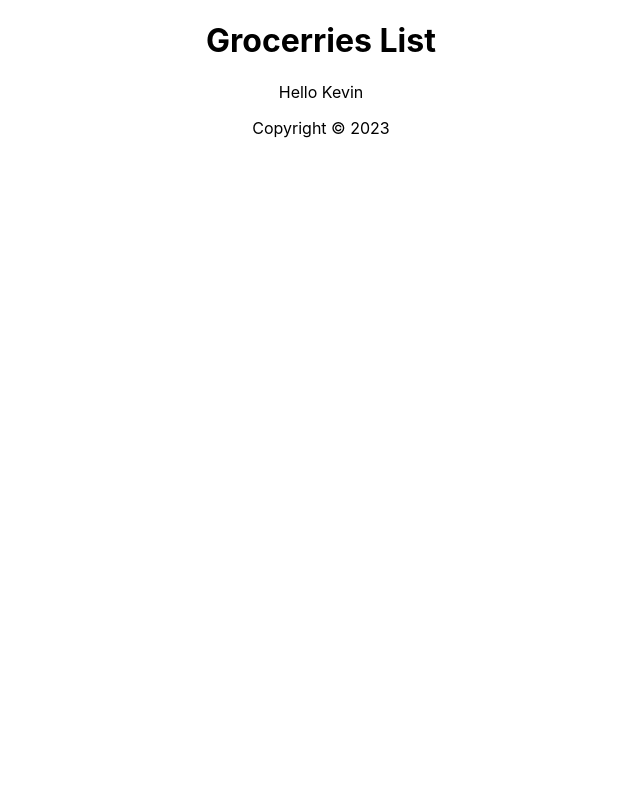
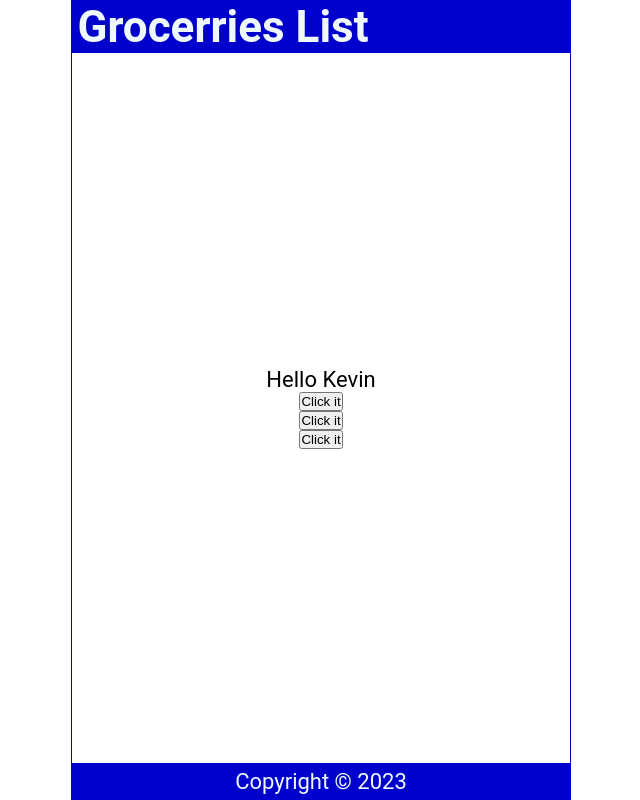
Before and after one commit to Hanzalahimran7/react-tut01, a React (Create React App) app: page / in a window 1280 px wide. Shown: the whole page, without its empty margins (319-959 px from the left). Built offline with nearby package versions, Linux system fonts and the light colour scheme.

Commit message:
Click events

```diff
--- a/src/App.css
+++ /dev/null
@@ -1,39 +0,0 @@
-.App {
-  text-align: center;
-}
-
-.App-logo {
-  height: 40vmin;
-  pointer-events: none;
-}
-
-@media (prefers-reduced-motion: no-preference) {
-  .App-logo {
-    animation: App-logo-spin infinite 5s linear;
-  }
-}
-
-.App-header {
-  background-color: #282c34;
-  min-height: 100vh;
-  display: flex;
-  flex-direction: column;
-  align-items: center;
-  justify-content: center;
-  font-size: calc(10px + 2vmin);
-  color: white;
-}
-
-.App-link {
-  color: #61dafb;
-}
-
-@keyframes App-logo-spin {
-
-  from {
-    transform: rotate(0deg);
-  }
-  to {
-    transform: rotate(360deg);
-  }
-}
--- a/src/App.js
+++ b/src/App.js
@@ -1,7 +1,7 @@
-import './App.css';
 import Header from './header';
 import Content from './Content';
 import Footer from './Footer';
+import './index.css'
 
 function App() {
   return (
--- a/src/Content.js
+++ b/src/Content.js
@@ -4,11 +4,27 @@
         const int = Math.floor(Math.random() * 3);
         return name[int];
       }
+
+    const handleClickEvent = () =>{
+        console.log("Youi clicked!")
+    }
+
+    const handleClick2 = (name) =>{
+        console.log(name + ' clicked')
+    }
+
+    const handleClick3 = (e) =>{
+        console.log(e.target)
+    }
+
     return(
         <main>
-            <p>
+            <p onDoubleClick={handleClickEvent}>
                 Hello {handleNameChange()}
             </p>
+            <button onClick={handleClickEvent}>Click it</button>
+            <button onClick={() => handleClick2("Hanzalah")}>Click it</button>
+            <button onClick={(e) => handleClick3(e)}>Click it</button>
         </main>
     )
 }
--- a/src/header.js
+++ b/src/header.js
@@ -1,6 +1,7 @@
 const Header = () => {
+
     return(
-        <header>
+        <header >
             <h1>
                 Grocerries List
             </h1>
--- a/src/index.css
+++ b/src/index.css
@@ -1,13 +1,59 @@
+* {
+  margin: 0;
+  padding: 0;
+  box-sizing: border-box;
+}
+
+html {
+  font-size: 22px;
+}
+
 body {
-  margin: 0;
-  font-family: -apple-system, BlinkMacSystemFont, 'Segoe UI', 'Roboto', 'Oxygen',
+  min-height: 100vh;
+  font-family: 'Roboto', 'Oxygen',
     'Ubuntu', 'Cantarell', 'Fira Sans', 'Droid Sans', 'Helvetica Neue',
     sans-serif;
   -webkit-font-smoothing: antialiased;
   -moz-osx-font-smoothing: grayscale;
 }
 
-code {
-  font-family: source-code-pro, Menlo, Monaco, Consolas, 'Courier New',
-    monospace;
+.App {
+  display: flex;
+  flex-direction: column;
+  justify-content: center;
+  align-items: center;
+  height: 100vh;
+  width: 100%;
+  max-width: 500px;
+  border: 1px solid mediumblue;
+  margin: auto;
 }
+
+header {
+  width: 100%;
+  padding: 0 0.25em;
+  background-color: mediumblue;
+  color: aliceblue;
+  display: flex;
+  justify-content: space-between;
+  align-items: center;
+}
+
+main {
+  width: 100%;
+  display: flex;
+  flex-direction: column;
+  flex-grow: 1;
+  justify-content: center;
+  align-items: center;
+  overflow-y: auto;
+}
+
+footer {
+  width: 100%;
+  padding: 0.25em;
+  background-color: mediumblue;
+  color: aliceblue;
+  display: grid;
+  place-content: center;
+}
```
Also changed, not shown: src/logo.svg (deleted).
